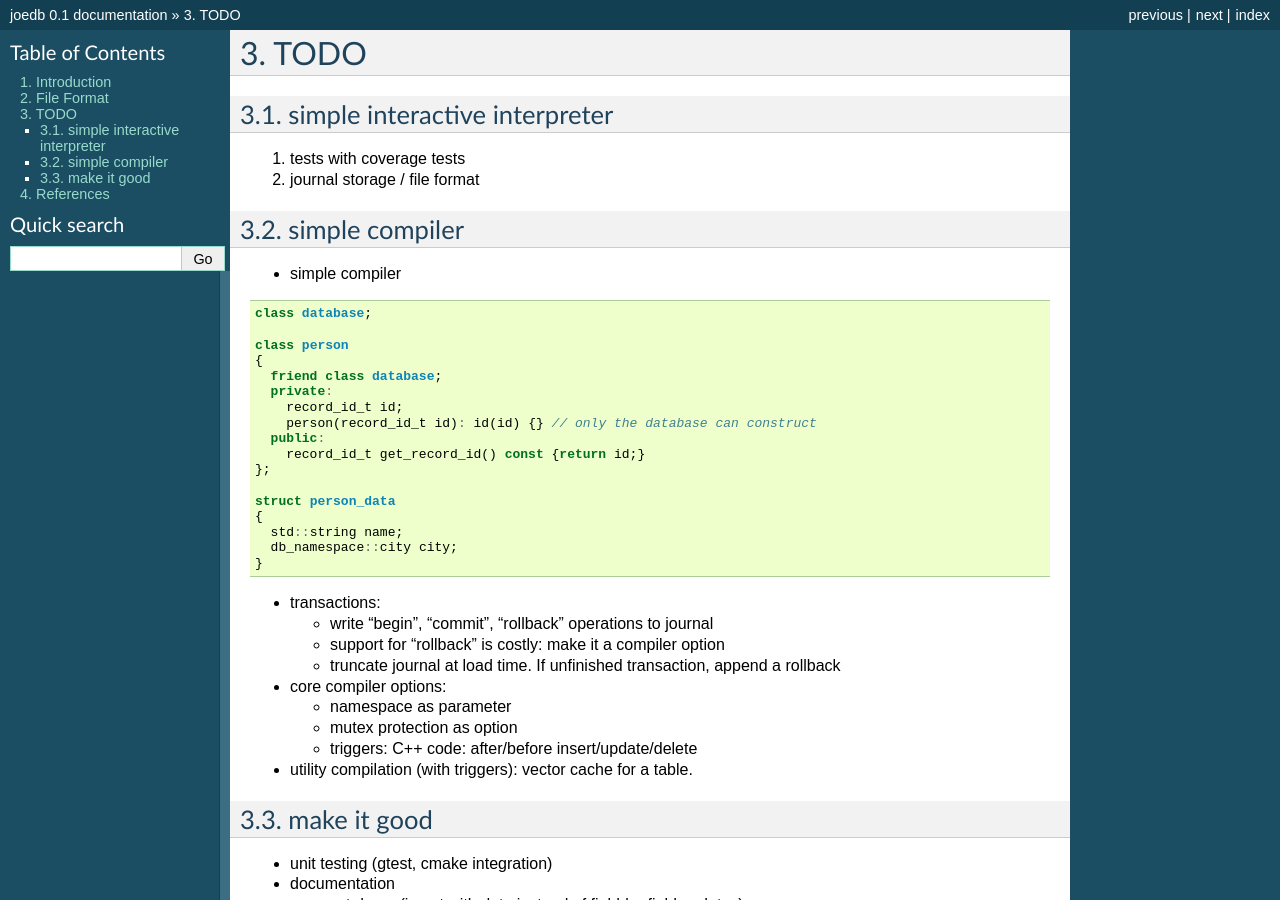
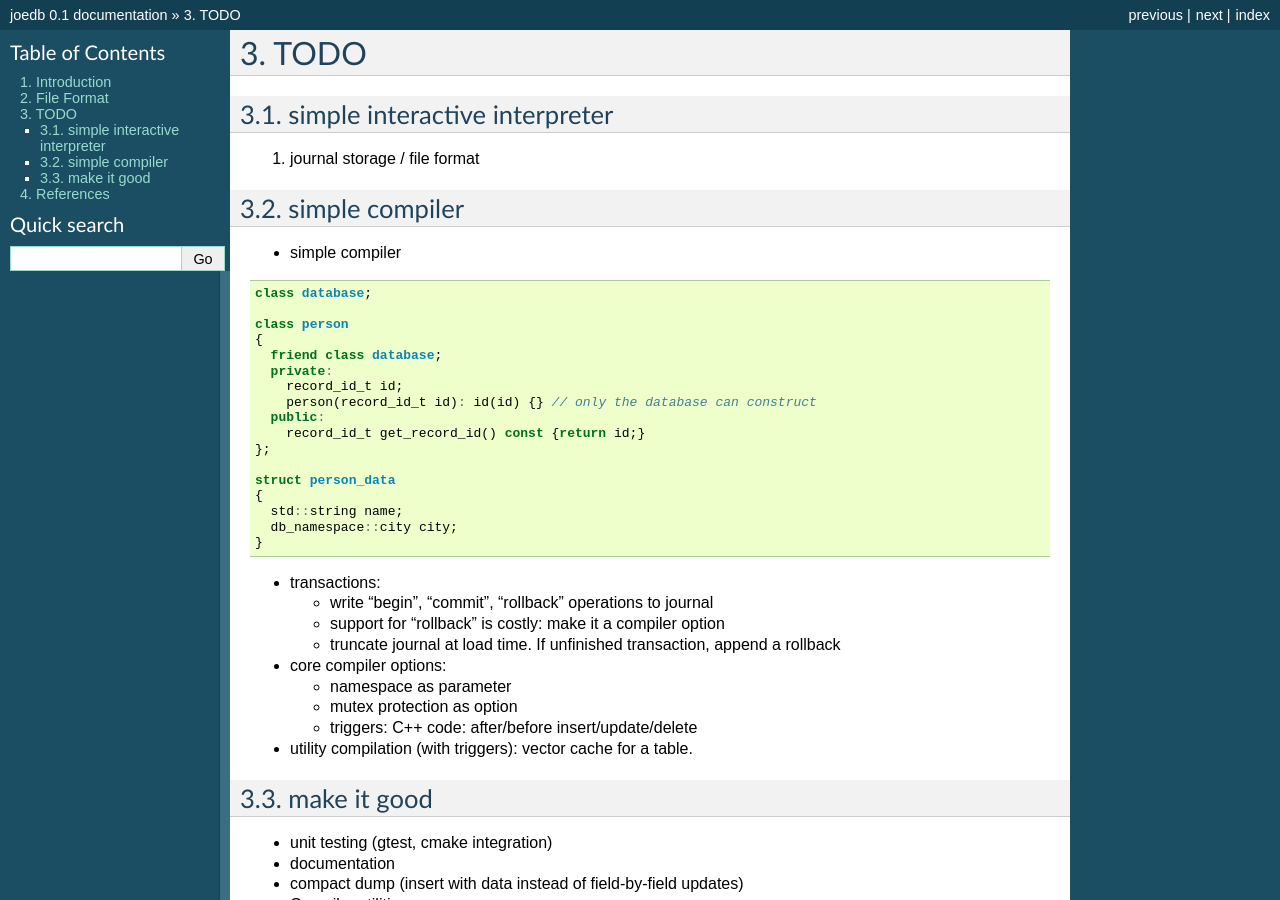
Before and after one commit to Remi-Coulom/joedb, a Sphinx documentation site: the page built from doc/source/todo.rst, in a window 1280 px wide and 900 px high. Built offline with Sphinx 7.4.7, drawn with Linux system fonts in a browser that asks for light colours; formulas are drawn with MathJax 3.

```diff
--- a/doc/source/todo.rst
+++ b/doc/source/todo.rst
@@ -4,7 +4,6 @@
 simple interactive interpreter
 ------------------------------
 
-#) tests with coverage tests
 #) journal storage / file format
 
 simple compiler
```
Also changed, not shown: 7 other files.
